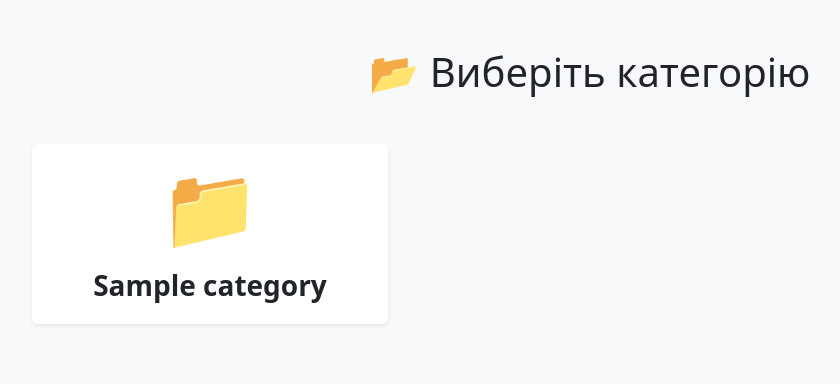
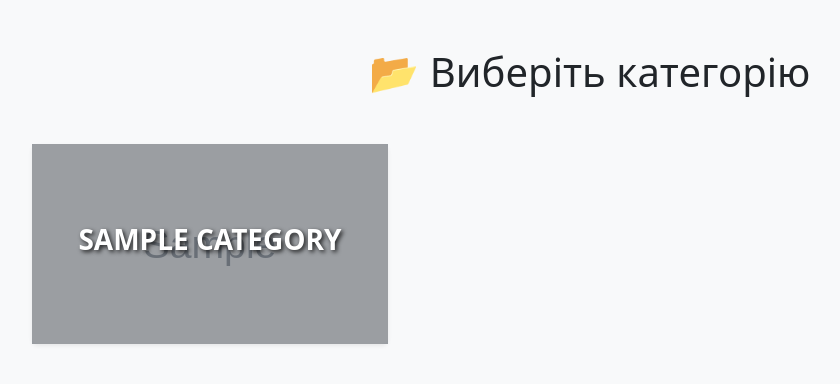
Before and after one commit to FrankovDmutro/Store-inventory-system, a Django app: page / in a window 1280 px wide. Shown: the top 384 px of the page, without its empty margins (50-890 px from the left). Run offline with Django 5.2, Linux system fonts and the light colour scheme; tables that the repository leaves empty hold one stand-in row (values such as "Sample post"); grey boxes marked "Sample" are stand-in pictures.

Commit message:
Add image field to Category model and update category list template for image display

```diff
--- a/store/models.py
+++ b/store/models.py
@@ -3,6 +3,7 @@ from django.utils import timezone
 
 class Category(models.Model):
     name = models.CharField(max_length=100, verbose_name="Назва категорії")
+    image = models.ImageField(upload_to='categories/', blank=True, null=True, verbose_name="Зображення")
 
     def __str__(self):
         return self.name
--- a/store/templates/store/category_list.html
+++ b/store/templates/store/category_list.html
@@ -18,9 +18,16 @@
         <div class="col-md-4 mb-4">
             <a href="{% url 'category_detail' category.id %}" class="text-decoration-none">
                 <div class="card shadow-sm h-100 text-center hover-shadow border-0">
-                    <div class="card-body d-flex flex-column justify-content-center align-items-center" style="height: 180px;">
-                        <div class="display-1 mb-3">📁</div>
-                        <h3 class="card-title text-dark fw-bold">{{ category.name }}</h3>
+                    <div class="card-body d-flex flex-column justify-content-center align-items-center p-0" style="height: 200px; overflow: hidden; position: relative;">
+                        {% if category.image %}
+                            <img src="{{ category.image.url }}" alt="{{ category.name }}" class="w-100 h-100" style="object-fit: cover; opacity: 0.8;">
+                            <div class="position-absolute w-100 h-100 d-flex align-items-center justify-content-center" style="background: rgba(0,0,0,0.3);">
+                                <h3 class="card-title text-white fw-bold text-uppercase" style="text-shadow: 2px 2px 4px rgba(0,0,0,0.8);">{{ category.name }}</h3>
+                            </div>
+                        {% else %}
+                            <div class="display-1 mb-3 text-primary">📁</div>
+                            <h3 class="card-title text-dark fw-bold">{{ category.name }}</h3>
+                        {% endif %}
                     </div>
                 </div>
             </a>
```
Also changed, not shown: store/migrations/0005_category_image.py (added).
